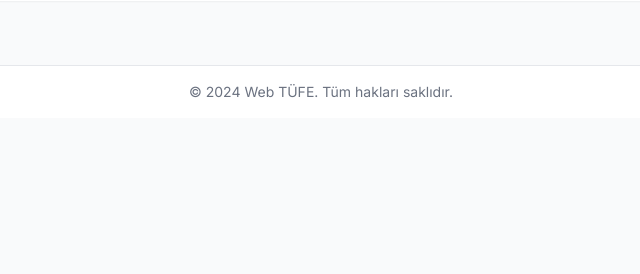
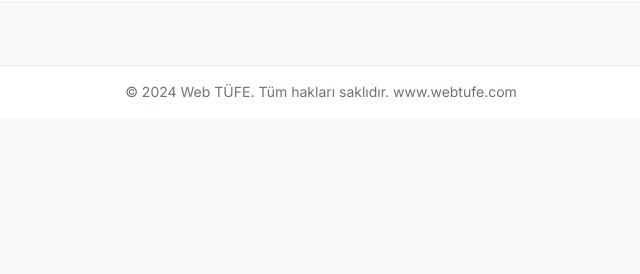
Before and after one commit to kaboya19/web-tufe-flask, a Flask app: template templates/tufe.html in a window 1280 px wide. Shown: the part 357-631 px from the top of the page, without its empty margins (319-959 px from the left). Run offline with Flask 3, Linux system fonts and the light colour scheme; the template is opened without the code that fills it, so the values that code supplies are empty; some libraries are stand-ins or nearby versions.

Commit message:
Update tufe.html

```diff
--- a/templates/tufe.html
+++ b/templates/tufe.html
@@ -154,6 +154,7 @@
             <div class="max-w-7xl mx-auto px-4 sm:px-6 lg:px-8 py-4">
                 <p class="text-center text-gray-500 text-sm">
                     © 2024 Web TÜFE. Tüm hakları saklıdır.
+                    <a href="https://www.webtufe.com" class="text-gray-500 hover:text-gray-700">www.webtufe.com</a>
                 </p>
             </div>
         </footer>
```
